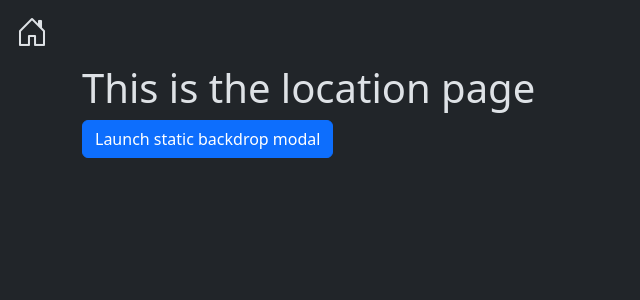
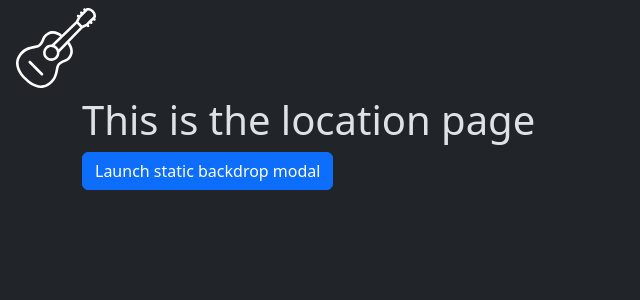
Before and after one commit to jeffgord/live-music-boston, a Flask app: page /location/1 in a window 1280 px wide. Shown: the top 300 px of the page, without its empty margins (0-640 px from the left). Run offline with Flask 3, Linux system fonts and the light colour scheme; some libraries are stand-ins or nearby versions.

Commit message:
Use custom guitar shaped home button!

```diff
--- a/website/static/changeFillOnHover.js
+++ b/website/static/changeFillOnHover.js
@@ -2,7 +2,7 @@ const IconElements = {
     Add: "bi-plus-square",
     Edit: "bi-pencil",
     Delete: "bi-trash",
-    Home: "bi-house-door"
+    Home: "icon-guitar"
 }
 
 function changeFillOnHover(element) {
--- /dev/null
+++ b/website/static/icons/icons.css
@@ -0,0 +1,13 @@
+.icon-guitar,
+.icon-guitar-fill {
+    width: 80px;
+    height: 80px;
+}
+
+.icon-guitar {
+    background-image: url('icon-guitar.svg');
+}
+
+.icon-guitar-fill {
+    background-image: url('icon-guitar-fill.svg');
+}
--- a/website/templates/base.html
+++ b/website/templates/base.html
@@ -19,6 +19,8 @@
         href="https://editor.datatables.net/extensions/Editor/css/editor.dataTables.min.css">
     <link rel="stylesheet"
         href="static/styles.css">
+    <link rel="stylesheet"
+        href="static/icons/icons.css">
     {% block stylesheets %}{% endblock %}
     <title>{% block title %}Live Music Boston{% endblock %}</title>
 </head>
@@ -42,8 +44,7 @@
 
     <a href="{{ url_for('views.home') }}"
         class="btn btn-icon btn-lg">
-        <i class="hoverable bi bi-house-door"
-            style="font-size: 2.0rem;"></i>
+        <div class="hoverable icon-guitar"></div>
     </a>
 
     <div class="container">
```
Also changed, not shown: website/static/icons/icon-guitar-fill.svg (added), website/static/icons/icon-guitar.svg (added).
